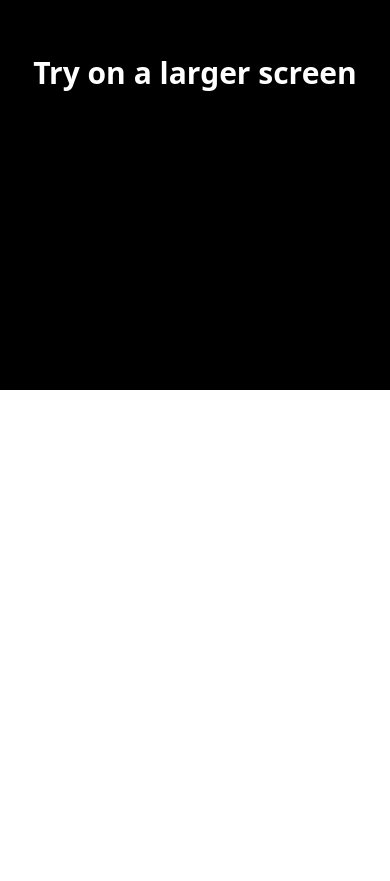
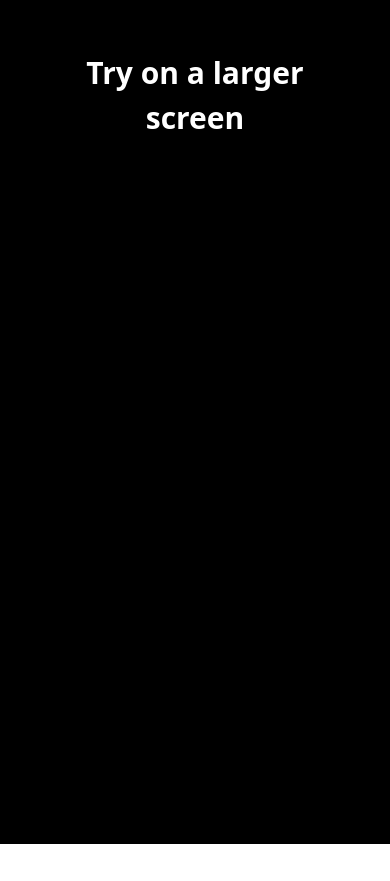
Before and after one commit to TatianaS7/card-popup, a plain HTML site: page index.html in a window 390 px wide. Before the commit the page ends 844 px from the top, so only its background shows below. Drawn offline with nearby package versions, Linux system fonts and the light colour scheme.

Commit message:
Fixed media query height and display

```diff
--- a/style.css
+++ b/style.css
@@ -149,7 +149,7 @@ display: none;
     body {
         background-color: black;
         color: white;
-        height: 100vh;
+        max-height: 100%;
         overflow: hidden;
     }
 
@@ -158,15 +158,18 @@ display: none;
     }
 
     #device-requirements {
-        display: flex;
+        display: block;
         justify-content: center;
         text-align: center;
-        padding-top: 50px;
+        padding: 50px;
         color: white;
         background-color: black;
         font-weight: 700;
-        height: 100vw;
+        height: 100vh;
         font-size: 30px;
+    }
+    #refresh-button.open {
+        display: none;
     }
 
 }
```
